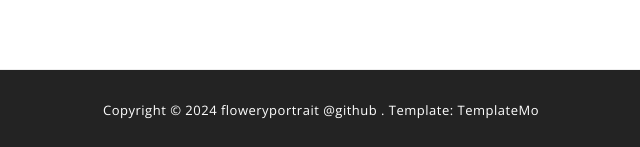
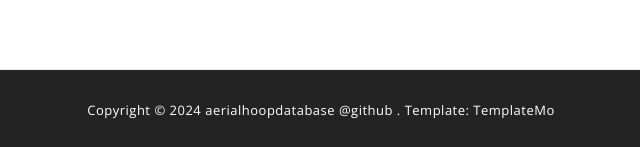
Before and after one commit to aerialhoopdatabase/aerialhoopdatabase.github.io, a plain HTML site: page index.html in a window 1280 px wide. Shown: the part 5159-5306 px from the top of the page, 463-1103 px from the left. Drawn offline with nearby package versions, Linux system fonts and the light colour scheme.

Commit message:
Add files via upload

```diff
--- a/index.html
+++ b/index.html
@@ -1720,7 +1720,7 @@
             </section>
 
             <section class="footer">
-                <p>Copyright &copy; 2024 floweryportrait @github . Template: TemplateMo</p>
+                <p>Copyright &copy; 2024 aerialhoopdatabase @github . Template: TemplateMo</p>
             </section>
         </div>
 
```
